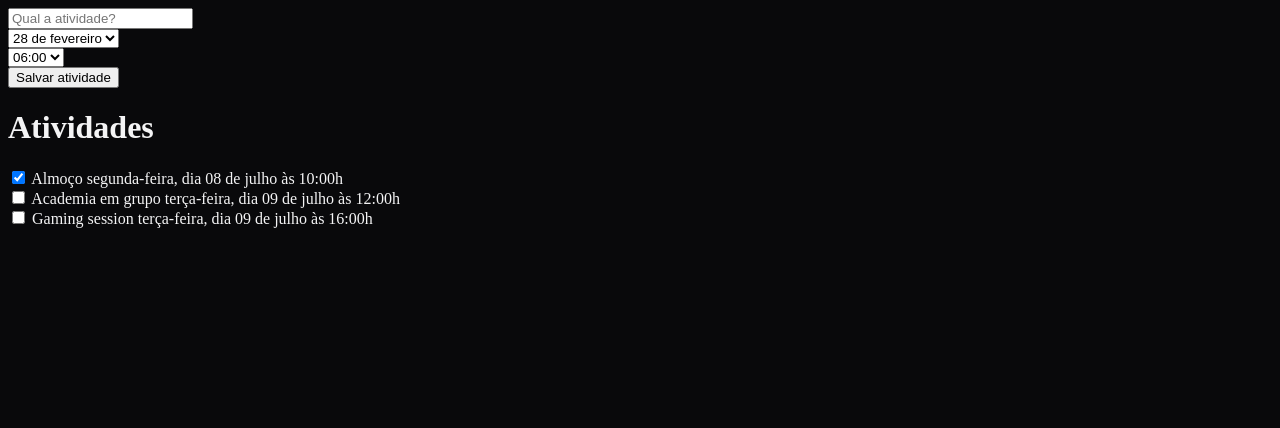
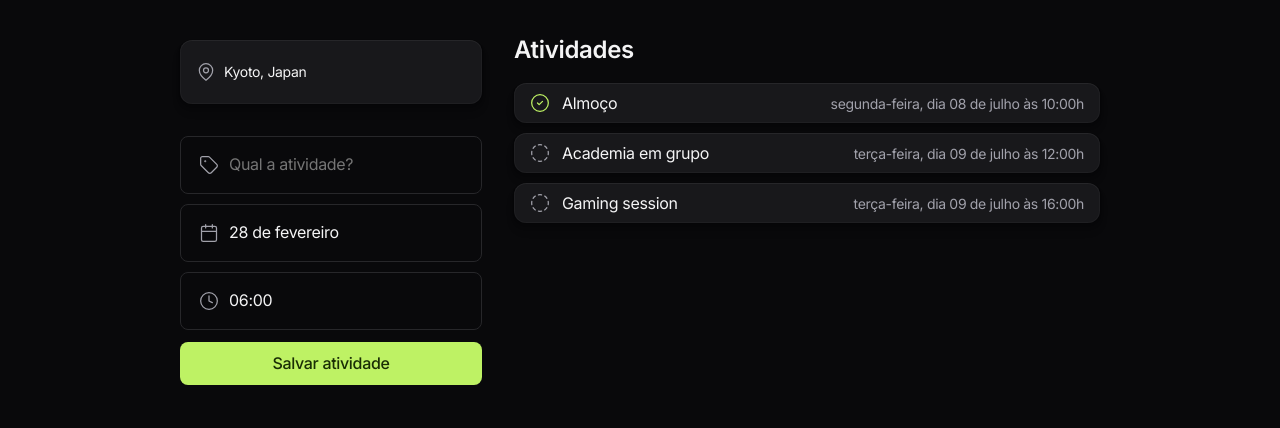
Before and after one commit to renatonnbp/plann.er, a plain HTML site: page page.html in a window 1280 px wide. Drawn offline with nearby package versions, Linux system fonts and the light colour scheme.

Commit message:
Estilizando com css e otimizações finais

```diff
--- a/page.html
+++ b/page.html
@@ -3,30 +3,42 @@
 <head>
   <meta charset="UTF-8">
   <meta name="viewport" content="width=device-width, initial-scale=1.0">
+  <link rel="preconnect" href="https://fonts.googleapis.com">
+  <link rel="preconnect" href="https://fonts.gstatic.com" crossorigin>
+  <link href="https://fonts.googleapis.com/css2?family=Inter:wght@100..900&display=swap" rel="stylesheet">
   <script src="https://cdn.jsdelivr.net/npm/dayjs@1/dayjs.min.js"></script>
   <script src="https://cdn.jsdelivr.net/npm/dayjs@1/locale/pt-br.js"></script>
   <script>dayjs.locale('pt-br')</script>
   <link rel="stylesheet" href="style.css">
-  <title>To-do Travel</title>
+  <title>plann.er</title>
 </head>
 <body>
+  <div id="app">
     <form onsubmit="salvarAtividade(event)">
-    <div>
+
+      <div id="place" class="card-bg">
+        <img src="media/map-pin.svg">
+        Kyoto, Japan
+      </div>
+
+      <div class="fields">
+        <div class="field-wrapper">
+          <img src="media/tag.svg">
           <input type="text" name="atividade" required placeholder="Qual a atividade?">
         </div>
-
-    <div>
+        <div class="field-wrapper">
+          <img src="media/calendar.svg">
           <select name="dia">
             <option value=""></option>
           </select>
         </div>
-
-    <div>
+        <div class="field-wrapper">
+          <img src="media/clock.svg">
           <select name="hora">
             <option value=""></option>
           </select>
         </div>
-
+      </div>
       <button>Salvar atividade</button>
     </form>
 
@@ -34,6 +46,7 @@
       <h1> Atividades </h1>
       <section></section>
     </main>
+  </div>
 </body>
 <script src="script.js"></script>
 </html>
--- a/script.js
+++ b/script.js
@@ -48,10 +48,21 @@ const criarItemDeAtividade = (atividade) => {
   const formatar = formatador(atividade.data);
 
   return `
-    <div>
+    <div class="card-bg">
       ${input}
-      <span>${atividade.nome}</span>
-      <time>
+      <div>
+        <img class="active" src="media/circle-check.svg">
+        <img class="inactive" src="media/circle-dashed.svg">
+        <span>${atividade.nome}</span>
+      </div>
+
+
+      <time class="short">
+        ${formatar.dia.semana.curto},
+        ${formatar.dia.numerico} <br>
+        ${formatar.hora}
+      </time>
+      <time class="full">
       ${formatar.dia.semana.longo},
       dia ${formatar.dia.numerico}
       de ${formatar.mes}
--- a/style.css
+++ b/style.css
@@ -1,4 +1,177 @@
-html {
+* {
+  margin: 0;
+  padding: 0;
+  box-sizing: border-box;
+}
+
+html, input, select, button, option {
+  font-family: 'Inter', sans-serif;
   background-color: #09090B;
-  color: #F4F4F5
+  color: #F4F4F5;
+
+  line-height: 120%;
+  letter-spacing: -0.02em;
 }
+
+#app {
+  padding: 40px 20px;
+  max-width: 320px;
+  margin: auto;
+}
+
+#place {
+  display: flex;
+  align-items: center;
+  gap: 8px;
+
+  padding: 22px 16px;
+
+  font-size: 14px;
+  margin-bottom: 32px;
+}
+
+input, select {
+  all: unset;
+}
+
+input, select, button {
+  width: 100%;
+}
+
+.fields {
+  display: grid;
+  gap: 10px;
+}
+
+.field-wrapper {
+  padding: 18px;
+  background-color: #09090B;
+  border: 1px solid #27272A;
+  border-radius: 8px;
+
+  display: flex;
+  align-items: center;
+  gap: 10px;
+}
+
+.field-wrapper:focus-within {
+  outline: 2px solid #BEF264;
+}
+
+button {
+  margin-top: 12px;
+  border: none;
+  padding: 12px 20px;
+  background-color: #BEF264;
+  border-radius: 8px;
+
+  font-weight: 500;
+  font-size: 16px;
+
+  color: #1A2E05;
+  cursor: pointer;
+}
+
+.card-bg {
+  background: #18181B;
+
+  box-shadow:
+  0px 8px 8px rgba(0, 0, 0, 0.1),
+  0px 4px 4px rgba(0, 0, 0, 0.1),
+  0px 2px 2px rgba(0, 0, 0, 0.1),
+  0px 0px 0px 1px rgba(0, 0, 0, 0.1),
+  inset 0px 0px 0px 1px rgba(255, 255, 255, 0.03),
+  inset 0px 1px 0px rgba(255, 255, 255, 0.03);
+
+  border-radius: 12px;
+}
+
+main {
+  margin-top: 32px;
+}
+
+h1 {
+  text-align: center;
+  font-weight: 600;
+  font-size: 24px;
+
+  margin-bottom: 24px;
+}
+
+section {
+  display: grid;
+  gap: 10px;
+}
+
+section input[type="checkbox"] {
+  inset: 0;
+  position: absolute;
+}
+
+section .card-bg {
+  position: relative;
+  padding: 10px 16px;
+
+  display: flex;
+  align-items: center;
+  justify-content: space-between;
+}
+
+section .card-bg:has(:checked) .active, section .card-bg .inactive {
+  display: block;
+}
+
+section .card-bg:has(:checked) .inactive, section .card-bg .active {
+  display: none;
+}
+
+section .card-bg > div {
+  display: flex;
+  align-items: center;
+  gap: 12px;
+}
+
+time {
+  font-size: 14px;
+  color: #A1A1AB;
+  text-align: right;
+}
+
+time.full {
+  display: none;
+}
+
+@media (width > 1024px) {
+  #app {
+    display: flex;
+    max-width: 960px;
+    gap: 32px;
+  }
+
+  main {
+    margin-top: 0;
+    flex: 1;
+  }
+
+  h1 {
+    text-align: left;
+  }
+
+  time.full {
+    display: block;
+  }
+
+  time.short {
+    display: none;
+  }
+}
+
+section .card-bg {
+  animation: appear .7s;
+}
+
+@keyframes appear {
+  from {
+    opacity: 0;
+  }
+}
```
Also changed, not shown: media/calendar.svg (added), media/circle-check.svg (added), media/circle-dashed.svg (added), media/clock.svg (added), media/map-pin.svg (added), media/tag.svg (added). Lines whose indentation alone changed are shown as unchanged.
